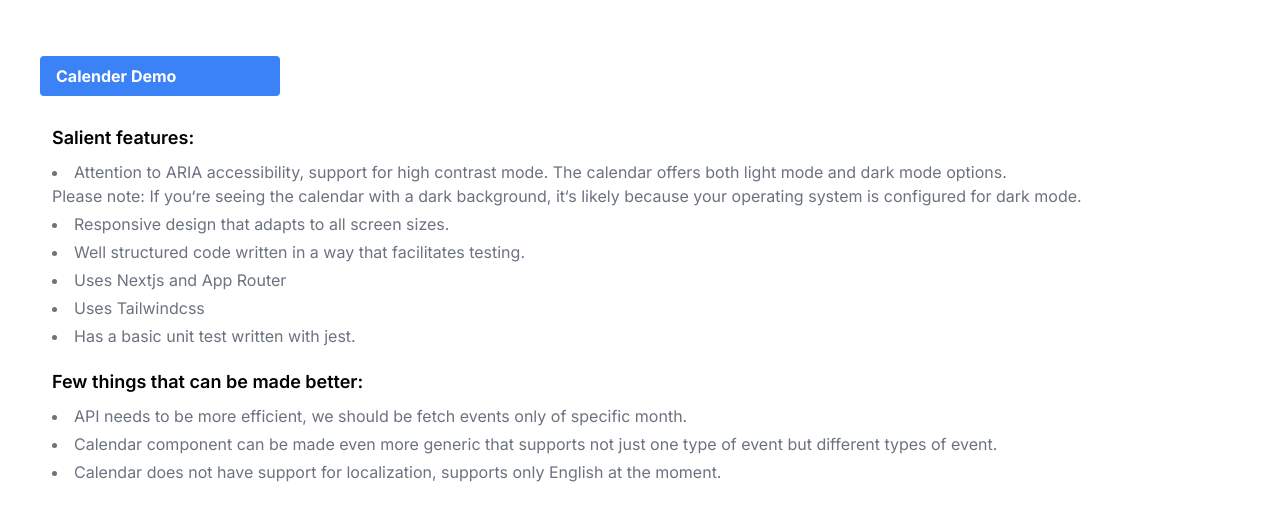
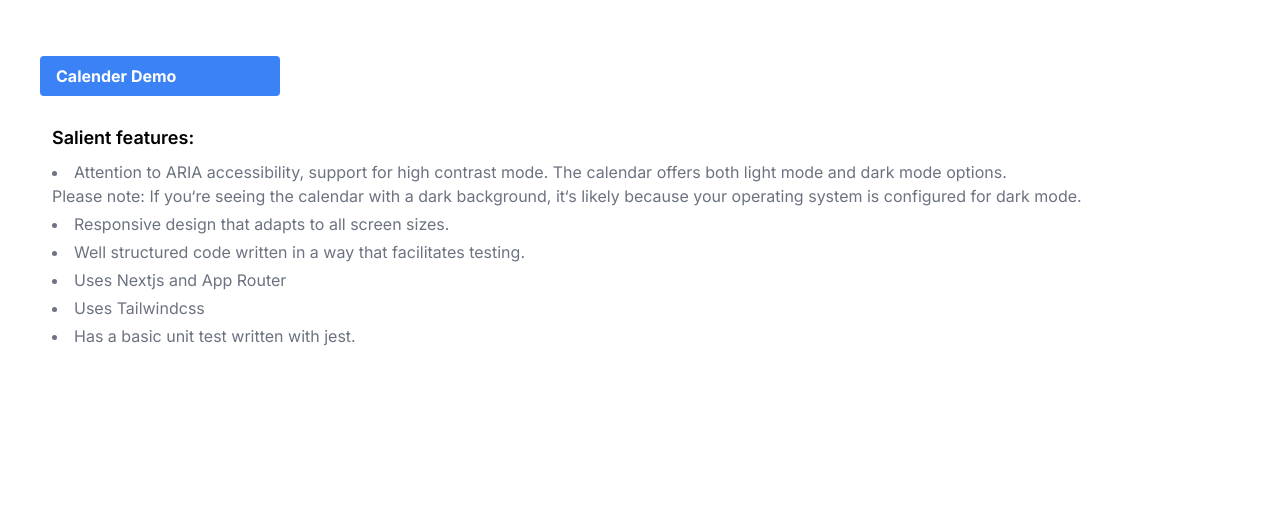
Before and after one commit to tanvinadkarni13/calendar-exercise, a Next.js app: page / in a window 1280 px wide. Shown: the top 520 px of the page. Built offline with nearby package versions, Linux system fonts and the light colour scheme.

Commit message:
Update page.tsx

```diff
--- a/app/page.tsx
+++ b/app/page.tsx
@@ -32,21 +32,6 @@ export default function Home() {
           </li>
         </ul>
       </div>
-      <div className="grid pl-5 pt-5">
-        <h2 className="mb-2 text-lg font-semibold dark:text-white light:text-gray-900">Few things that can be made better:</h2>
-        <ul className="space-y-1 text-gray-500 list-disc list-inside dark:text-gray-400">
-          <li>
-          API needs to be more efficient, we should be fetch events only of specific month.
-          </li>
-          <li>
-          Calendar component can be made even more generic that supports not just one type of event but different types of event.
-          </li>
-          <li>
-          Calendar does not have support for localization, supports only English at the moment.
-          </li>
-        </ul>
-      </div>
-
     </main>
   );
 }
```
